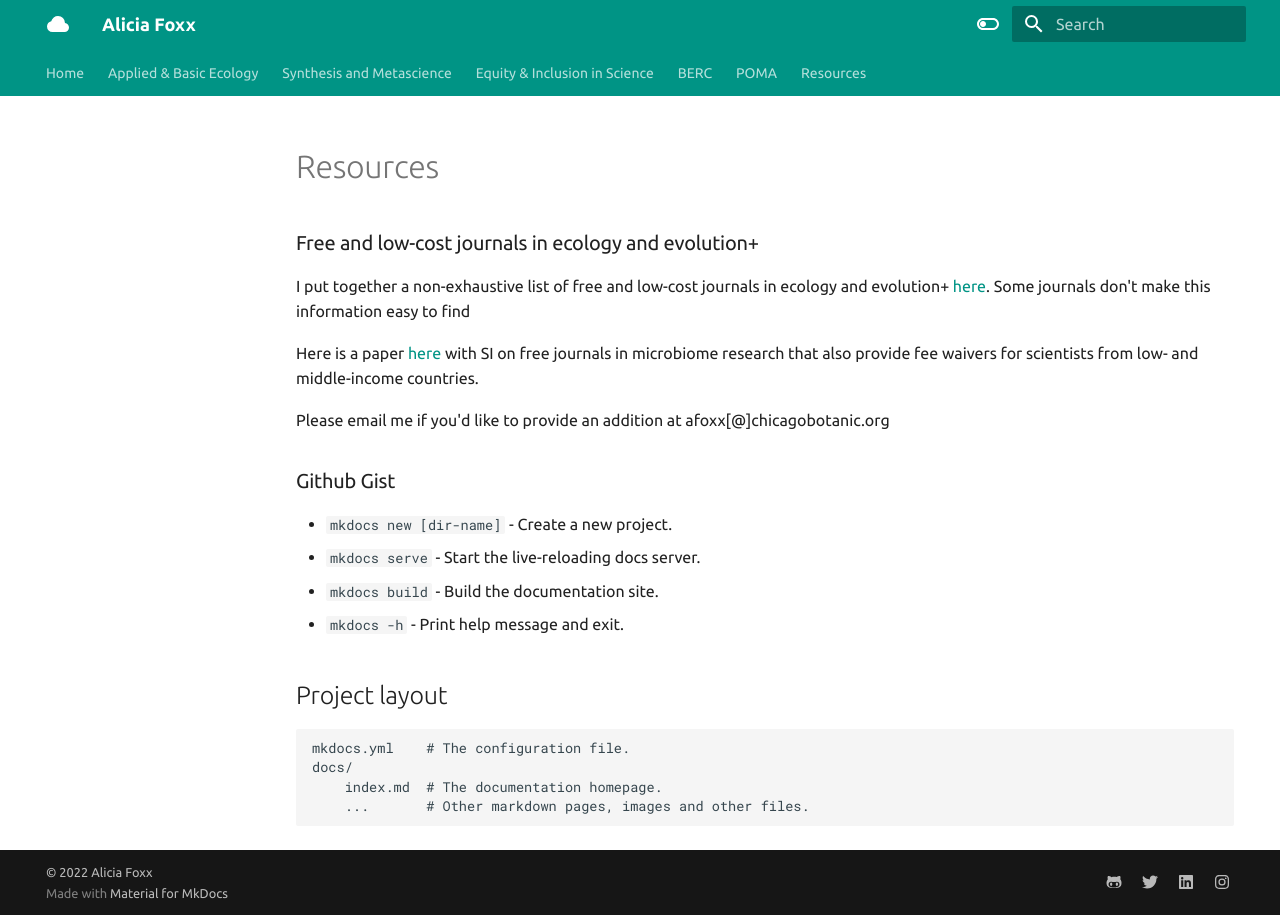
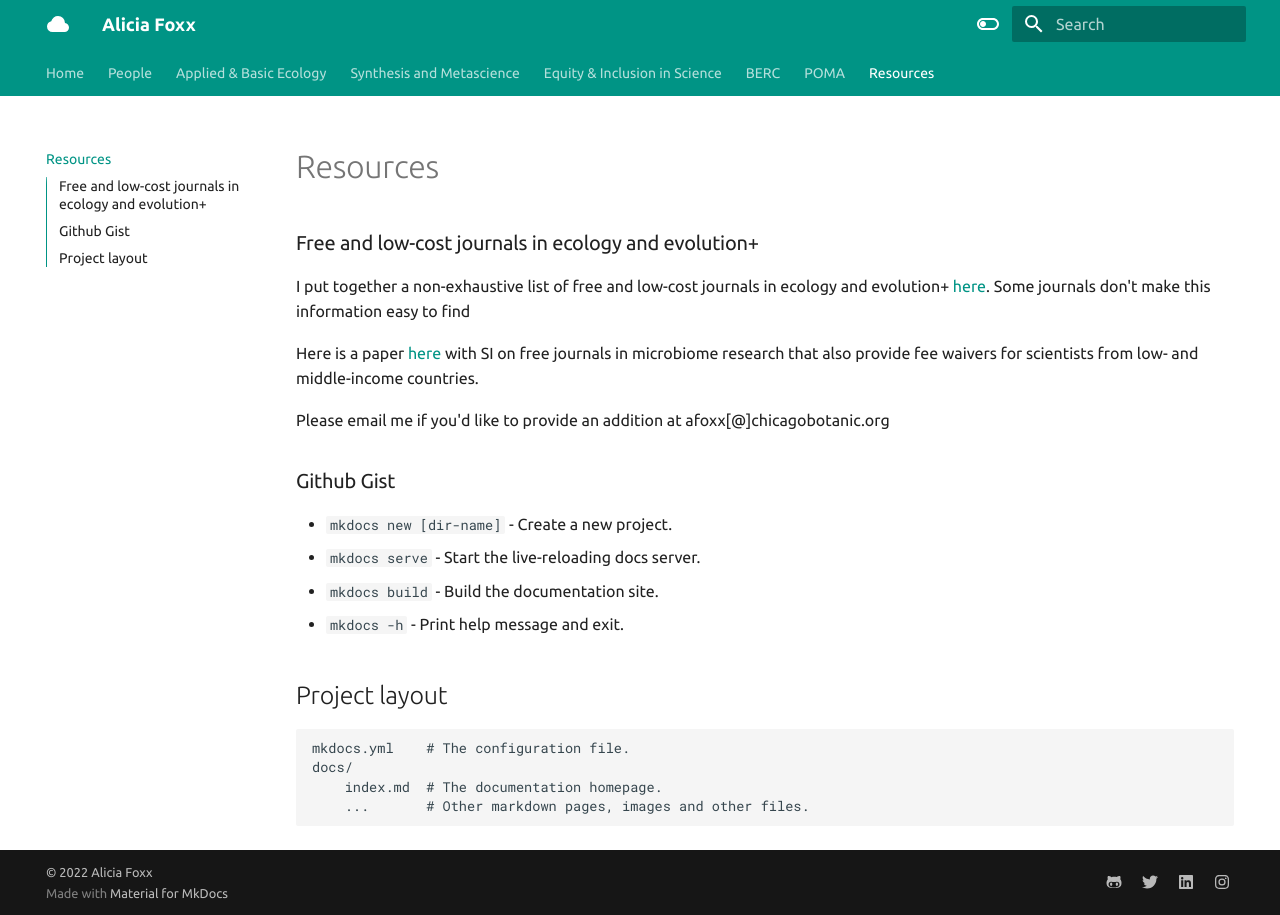
Before and after one commit to aliciafoxx/mkdocs-website, an MkDocs documentation site: the page built from docs/resources.md, in a window 1280 px wide. Built offline with MkDocs 1.6.1 and Material for MkDocs 9.7.7, drawn with Linux system fonts in a browser that asks for light colours; some of the changed lines change nothing that is shown.

Commit message:
Update mkdocs.yml

```diff
--- a/mkdocs.yml
+++ b/mkdocs.yml
@@ -3,12 +3,13 @@
 
 nav:
   - Home: index.md
-  - Applied & Basic Ecology: page_8.md
-  - Synthesis and Metascience: page_3.md
-  - Equity & Inclusion in Science: page_7.md
-  - BERC: page_4.md
-  - POMA: page_6.md
-  - Resources: page_6.md
+  - People: page_8.md
+  - Applied & Basic Ecology: ecology_8.md
+  - Synthesis and Metascience: synthesis.md
+  - Equity & Inclusion in Science: equity.md
+  - BERC: berc.md
+  - POMA: poma.md
+  - Resources: resources.md
 
 markdown_extensions:
   - attr_list
```
